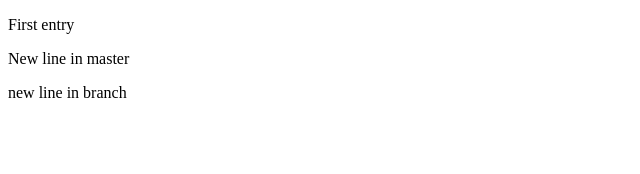
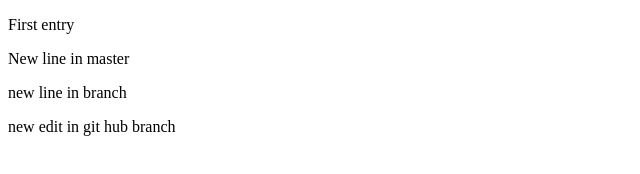
Before and after one commit to sadoditha/test, a plain HTML site: page index.html in a window 1280 px wide. Shown: the whole page, without its empty margins (0-640 px from the left). Drawn offline with Linux system fonts and the light colour scheme.

Commit message:
Update index.html
gfhzjdgtau

```diff
--- a/index.html
+++ b/index.html
@@ -7,5 +7,6 @@
 <p>First entry</p>
 <p>New line in master</p>
 <p>new line in branch</p>
+<p>new edit in git hub branch</p>
 </body>
 </html>
```
